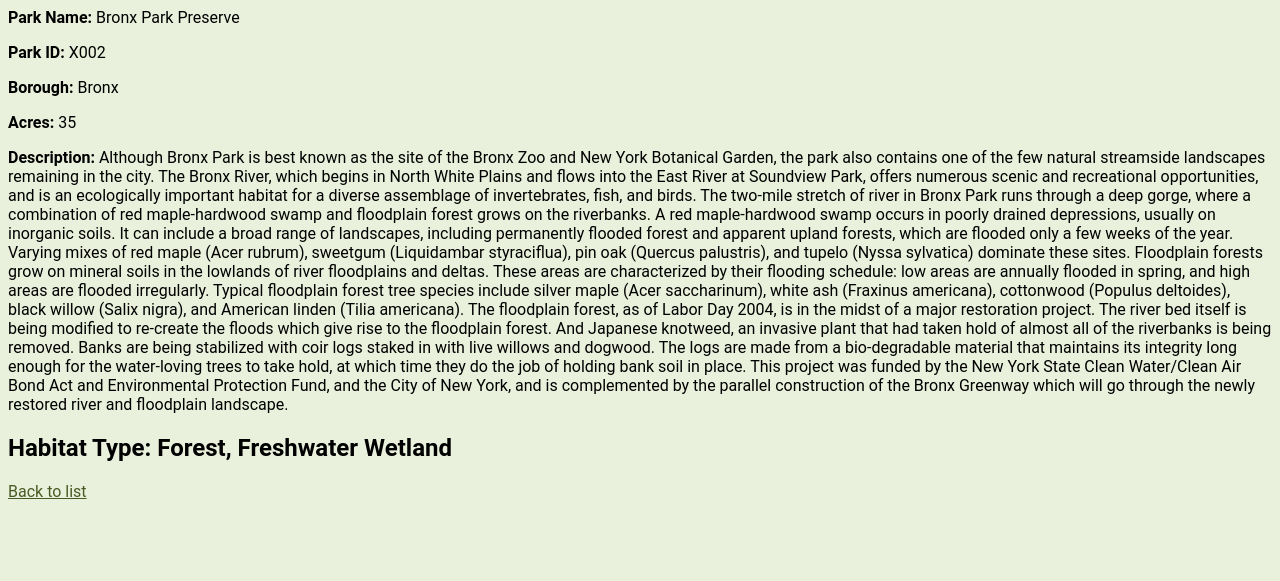
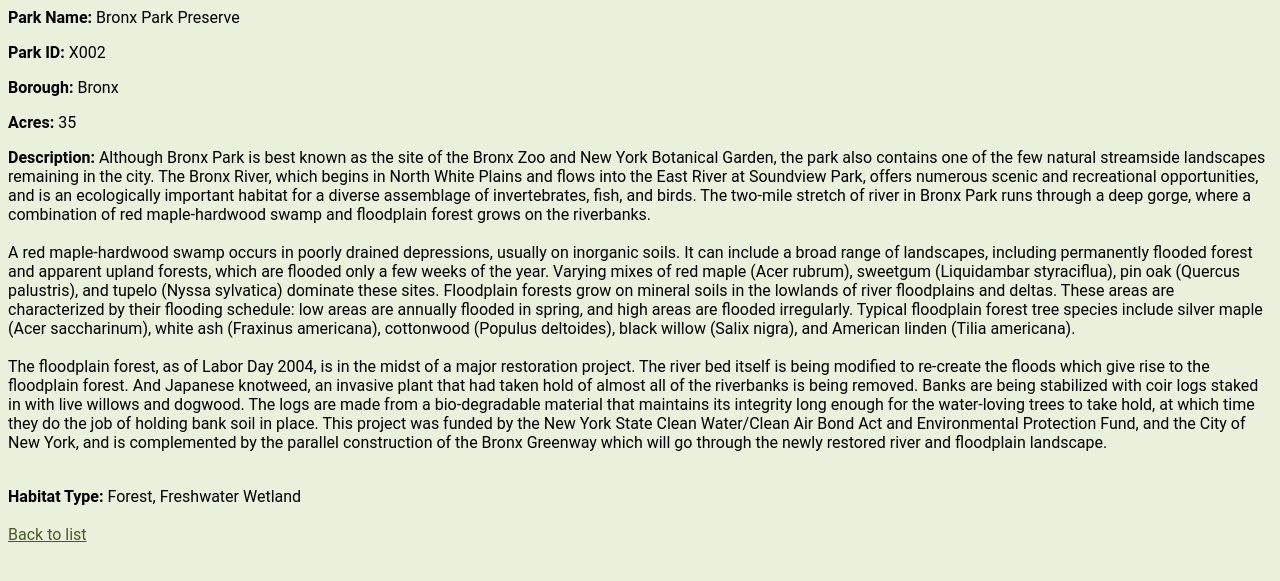
Before and after one commit to annabellamelvin/annabellamelvin.github.io, a Jekyll site: the page Nature_Preserves/parks/X002_35.html, which Jekyll copies as it is, in a window 1280 px wide. Shown: the top 581 px of the page. Built offline with Jekyll 4.4.1, drawn with Linux system fonts in a browser that asks for light colours; part of the change alters nothing that is shown.

```diff
--- a/Nature_Preserves/parks/X002_35.html
+++ b/Nature_Preserves/parks/X002_35.html
@@ -20,8 +20,7 @@
          and is an ecologically important habitat for a diverse assemblage of invertebrates,
          fish, and birds. The two-mile stretch of river in Bronx Park runs through a deep gorge,
          where a combination of red maple-hardwood swamp and floodplain forest grows on the
-         riverbanks. &#xD;
-         &#xD;
+         riverbanks.<br/><br/>
          A red maple-hardwood swamp occurs in poorly drained depressions, usually on inorganic
          soils. It can include a broad range of landscapes, including permanently flooded forest
          and apparent upland forests, which are flooded only a few weeks of the year. Varying
@@ -31,8 +30,7 @@
          are characterized by their flooding schedule: low areas are annually flooded in spring,
          and high areas are flooded irregularly. Typical floodplain forest tree species include
          silver maple (Acer saccharinum), white ash (Fraxinus americana), cottonwood (Populus
-         deltoides), black willow (Salix nigra), and American linden (Tilia americana). &#xD;
-         &#xD;
+         deltoides), black willow (Salix nigra), and American linden (Tilia americana).<br/><br/>
          The floodplain forest, as of Labor Day 2004, is in the midst of a major restoration
          project. The river bed itself is being modified to re-create the floods which give
          rise to the floodplain forest. And Japanese knotweed, an invasive plant that  had
@@ -42,9 +40,9 @@
          hold, at which time they do the job of holding bank soil in place. This project was
          funded by the New York State Clean Water/Clean Air Bond Act and Environmental Protection
          Fund, and the City of New York, and is complemented by the parallel construction of
-         the Bronx Greenway which will go through the newly restored river and floodplain landscape.&#xD;
+         the Bronx Greenway which will go through the newly restored river and floodplain landscape.<br/><br/>
 
       </p>
-      <h2><b>Habitat Type: </b>Forest, Freshwater Wetland
+      <p><b>Habitat Type: </b>Forest, Freshwater Wetland<br/><br/>
       </h2><a href="https://annabellamelvin.github.io/Nature_Preserves/Parks.html">Back to list</a></body>
 </html>
```
